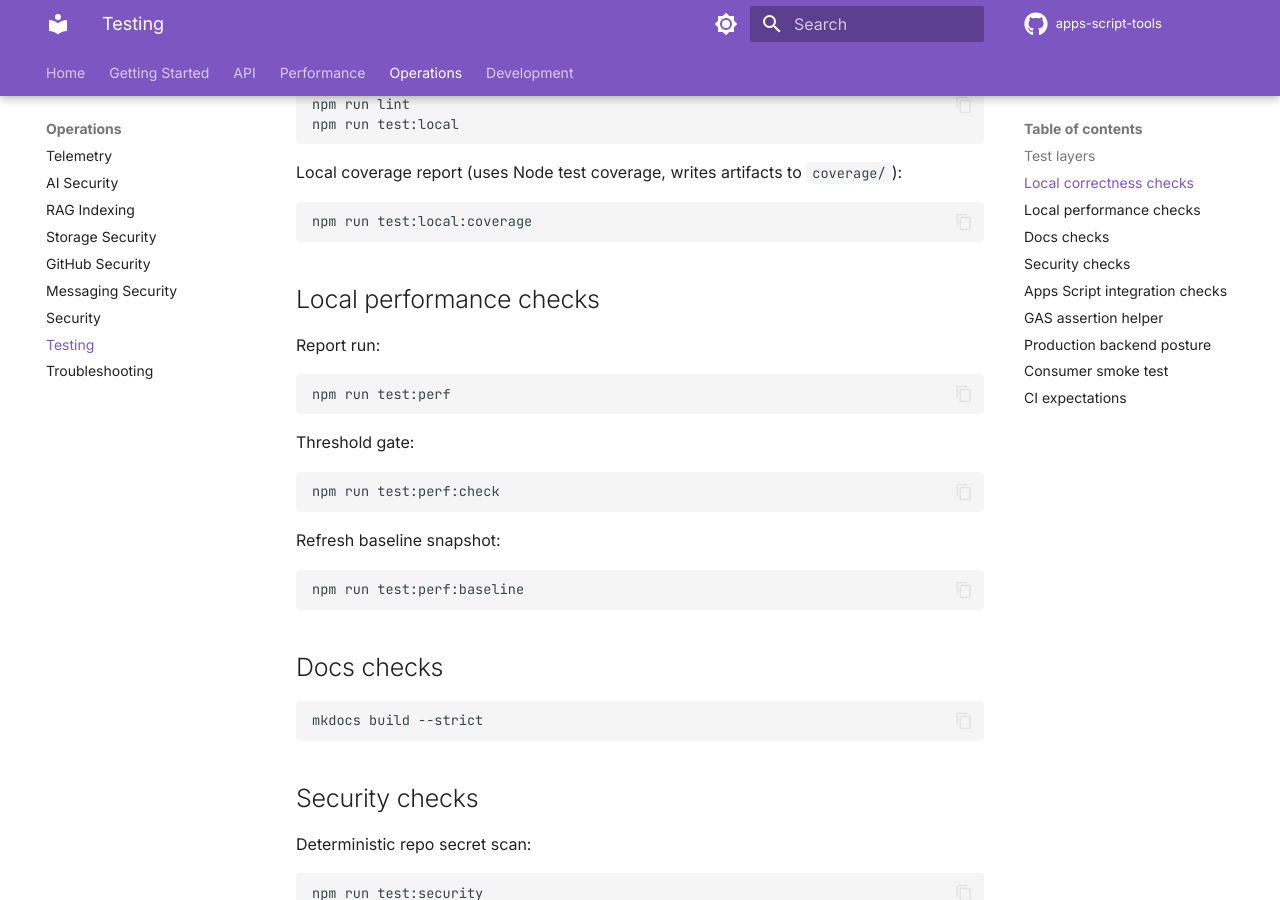
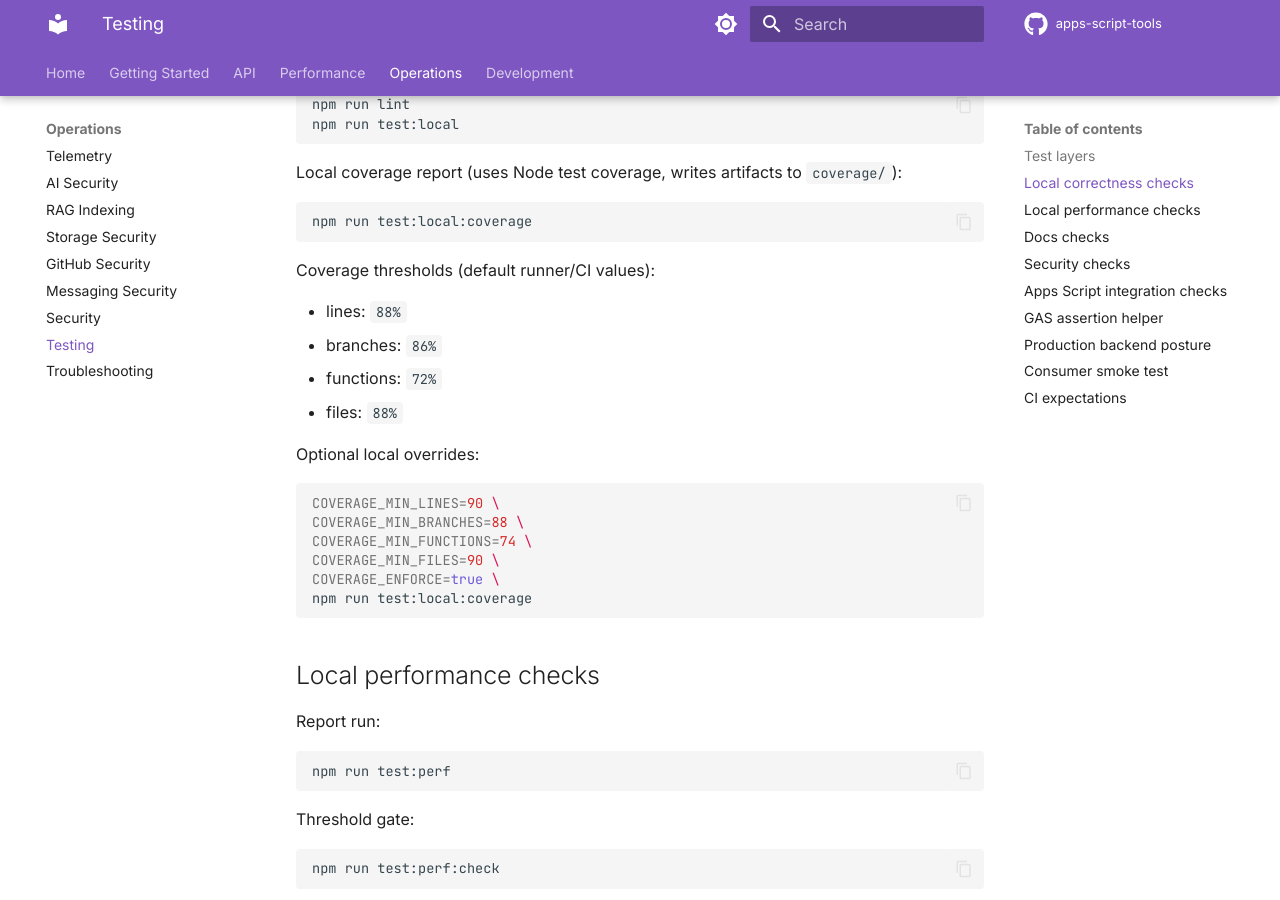
Before and after one commit to joe-broadhead/apps-script-tools, an MkDocs documentation site: the page built from docs/operations/testing.md, in a window 1280 px wide and 900 px high, scrolled down 419 px. Built offline with MkDocs 1.6.1 and Material for MkDocs 9.7.7, drawn with Linux system fonts in a browser that asks for light colours; comment, search, counter and statistics services are not loaded.

Commit message:
Enforce local coverage thresholds in CI (#243)

````diff
--- a/docs/operations/testing.md
+++ b/docs/operations/testing.md
@@ -18,6 +18,24 @@ npm run test:local
 Local coverage report (uses Node test coverage, writes artifacts to `coverage/`):
 
 ```bash
+npm run test:local:coverage
+```
+
+Coverage thresholds (default runner/CI values):
+
+- lines: `88%`
+- branches: `86%`
+- functions: `72%`
+- files: `88%`
+
+Optional local overrides:
+
+```bash
+COVERAGE_MIN_LINES=90 \
+COVERAGE_MIN_BRANCHES=88 \
+COVERAGE_MIN_FUNCTIONS=74 \
+COVERAGE_MIN_FILES=90 \
+COVERAGE_ENFORCE=true \
 npm run test:local:coverage
 ```
 
````
Also changed, not shown: CONTRIBUTING.md (+15 -0 lines), 2 other files.
